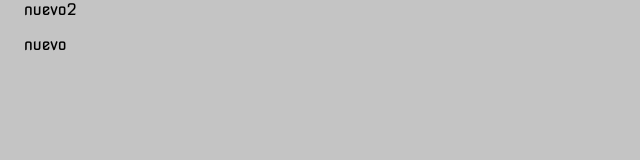
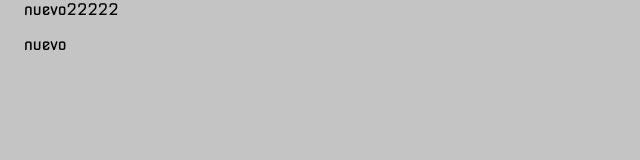
Before and after one commit to JuanEncizo/React-Propio-platzi, a React (Create React App) app: page / in a window 1280 px wide. Shown: the top 160 px of the page, without its empty margins (0-640 px from the left). Built offline with nearby package versions, Linux system fonts and the light colour scheme.

Commit message:
comit desde casa 1

```diff
--- a/src/App.js
+++ b/src/App.js
@@ -10,7 +10,7 @@ function App() {
   return (
     <>
     <span>
-      nuevo2
+      nuevo22222
     </span>
 
       <p>nuevo</p>
```
